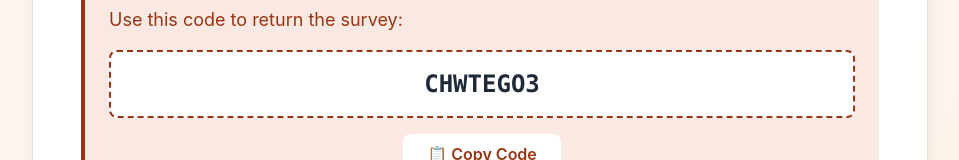
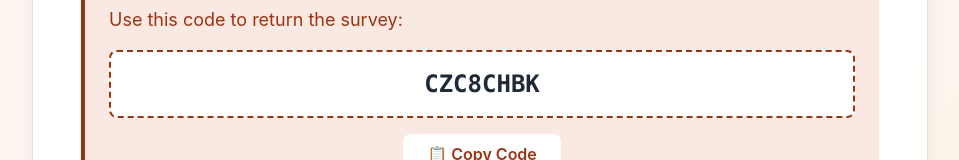
Before and after one commit to Sangmitra-06/CommonsenseForm, a React (Create React App) app in the folder client/: page / in a window 1280 px wide. Both pictures are taken after a click on the button "Decline to Participate". Shown: the part 275-435 px from the top of the page, without its empty margins (160-1119 px from the left). Built offline with nearby package versions, Linux system fonts and the light colour scheme.

Commit message:
form 38 trial 2

```diff
--- a/client/src/components/CompletionPage.tsx
+++ b/client/src/components/CompletionPage.tsx
@@ -45,10 +45,10 @@ export default function CompletionPage({ isAttentionCheckFailure = false }: Comp
     const generateProlificCode = () => {
       if (isAttentionCheckFailure) {
         // Specific code for attention check failures
-        setProlificCode('C1J91I4U');
+        setProlificCode('C1O7VY9O');
       } else {
         // Success completion code
-        setProlificCode('C13F6JQB');
+        setProlificCode('C1NCTMPM');
       }
     };
 
--- a/client/src/components/ConsentDeclines.tsx
+++ b/client/src/components/ConsentDeclines.tsx
@@ -1,7 +1,7 @@
 import React, { useEffect } from 'react';
 
 export default function ConsentDeclined() {
-  const prolificCode = 'CHWTEGO3';
+  const prolificCode = 'CZC8CHBK';
 
   // Prevent refresh/back button
   useEffect(() => {
```
Also changed, not shown: 1 other file (tests, documents, lock files or other folders).
